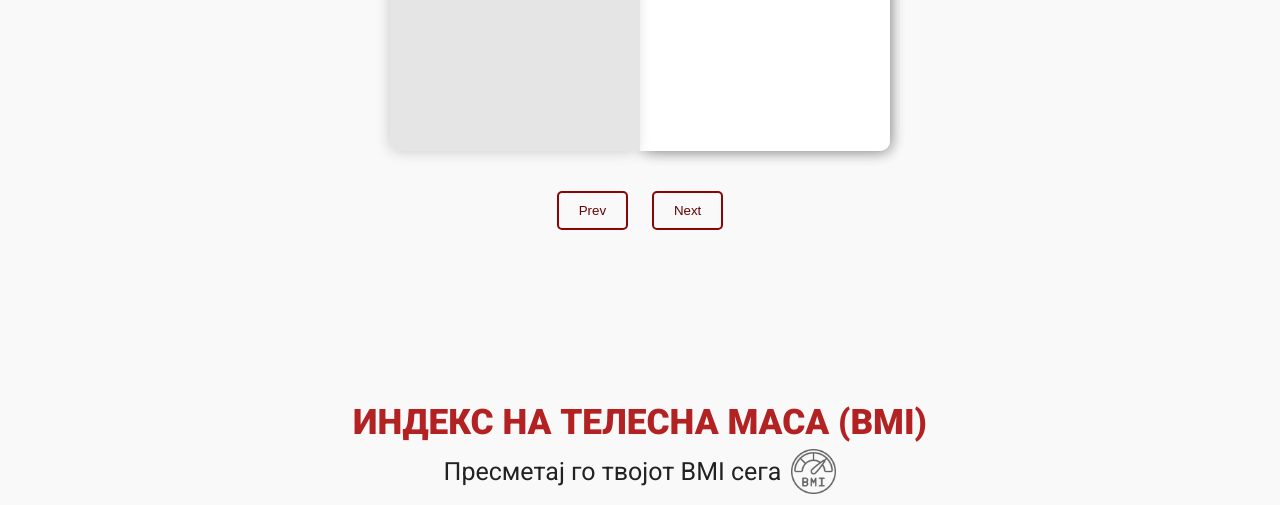
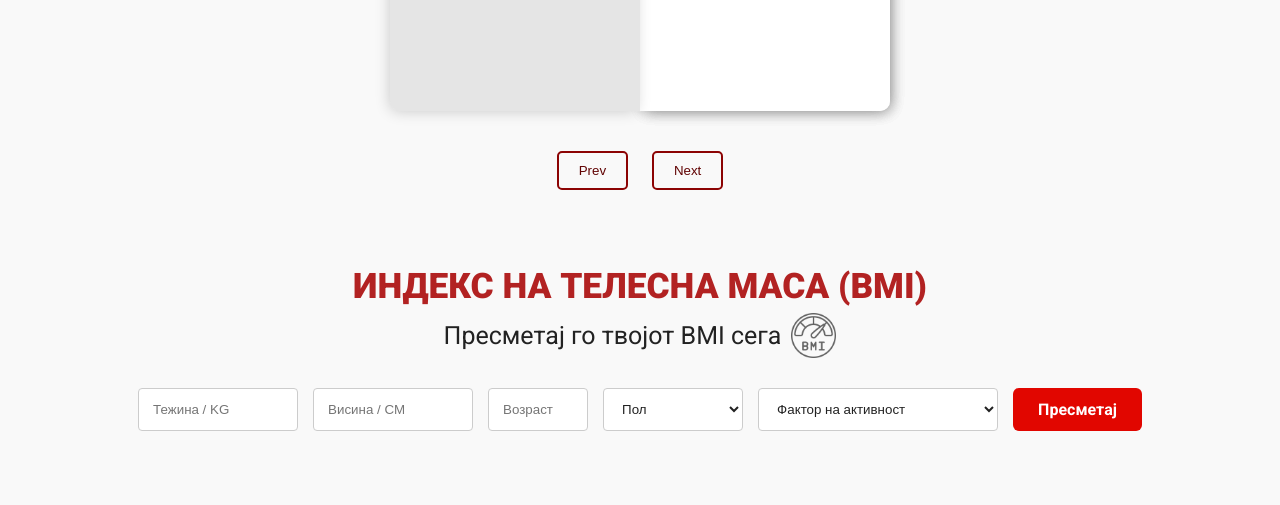
Before and after one commit to bojananaumovska/martinspirovski, a website: page index.html in a window 1280 px wide. Shown: the part 2856-3361 px from the top of the page. Drawn offline with Linux system fonts and the light colour scheme.

Commit message:
BmiDownFixed

```diff
--- a/index.html
+++ b/index.html
@@ -656,7 +656,7 @@
       display: block;
       transform: scaleY(-1);
       transform-origin: center;
-      margin-bottom: 20px;
+      margin-bottom: 0px;
     }
     .social-links {
       display: flex;
@@ -842,11 +842,12 @@
       box-sizing: border-box;
     }
     .book-section {
-      height: 100vh;
+      height: auto;
       width: 100%;
       padding: 40px 0;
       text-align: center;
-      margin-top: 60px;
+      margin-top: 20px;
+      margin-bottom: 20px;
     }
     .book-section > .container {
       height: 65vh;
@@ -977,8 +978,6 @@
         border-radius: 4%;
       }
     }
-
-
   </style>
 </head>
 <body>
@@ -1174,7 +1173,7 @@
   </svg>
 </div>
 
-<h2 style="font-size: 1.8rem; text-align: center; font-weight: 700; color: #111111; margin-bottom: 20px;font-family: 'Roboto', Arial, sans-serif;">
+<h2 style="font-size: 1.8rem; text-align: center; font-weight: 700; color: #111111; margin-bottom: 0px;font-family: 'Roboto', Arial, sans-serif;">
   ПРОНАЈДИ ГО ВИСТИНСКИОТ ПЛАН
   <img src="images/price.png" width="45px" height="45px" style="filter: invert(45%) brightness(110%); -webkit-filter: invert(32%) brightness(120%); vertical-align: middle;" alt="BMI Icon" />
 </h2>
@@ -1289,7 +1288,7 @@
   <br />
 </div>
 
-<section style="background-color: #f9f9f9; padding: 5px 20px 20px 20px; text-align: center; color: #222;">
+<section style="background-color: #f9f9f9; padding: 0px 20px 20px 20px; text-align: center; color: #222;">
   <h2 class="elegant-bmi-title">
     ИНДЕКС НА ТЕЛЕСНА МАСА (BMI)
   </h2>
```
Also changed, not shown: probno.html (+0 -1 lines).
